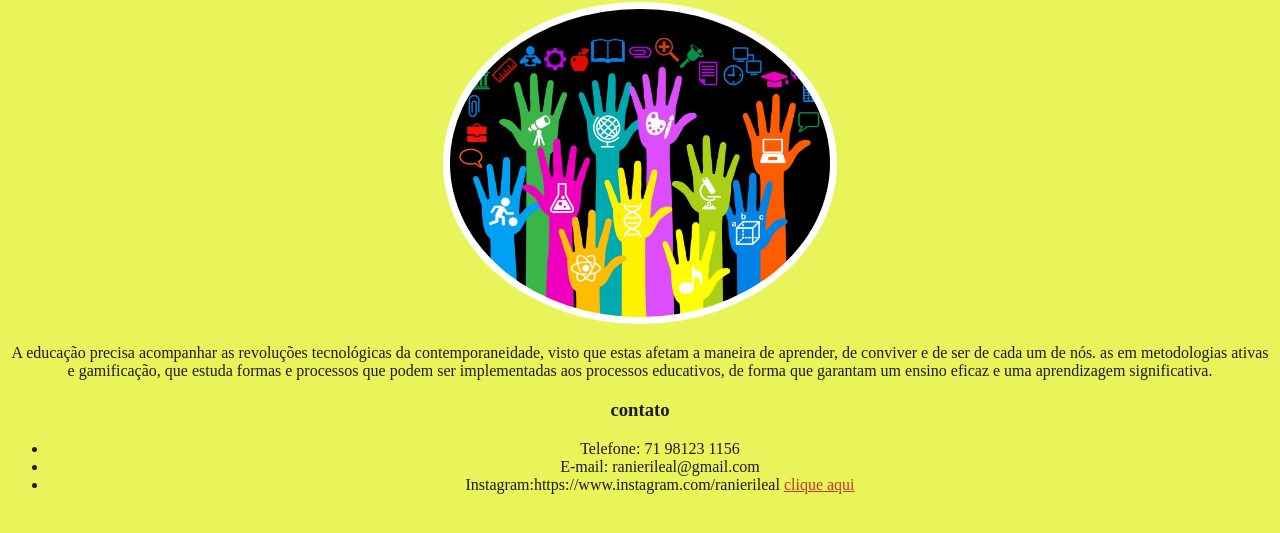
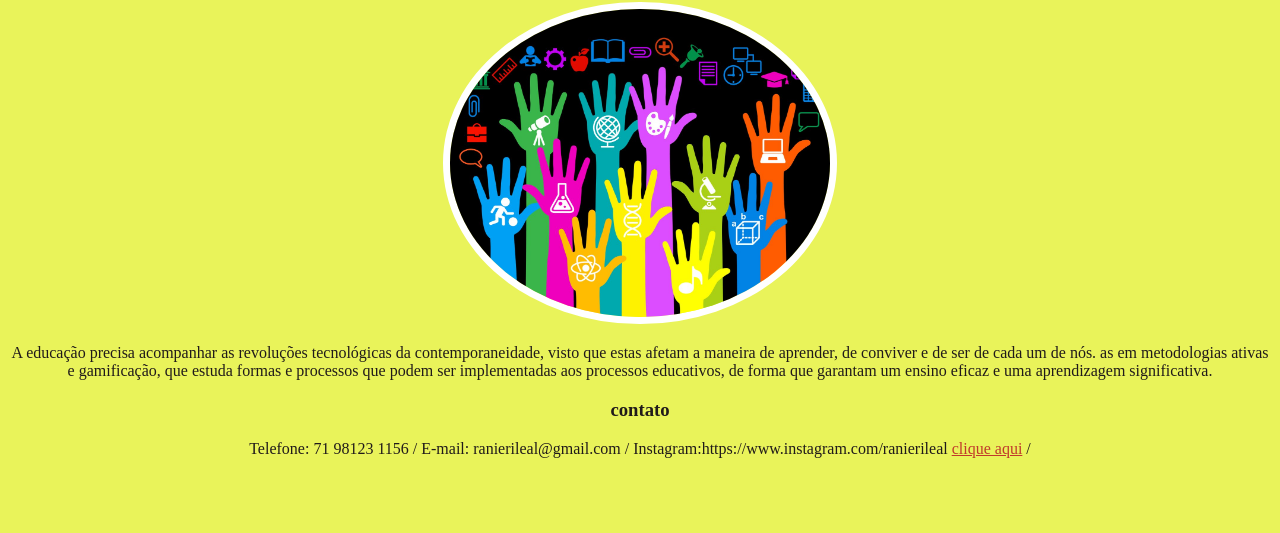
Before and after one commit to ranieri-leal/me, a plain HTML site: page index.html in a window 1280 px wide. Shown: the part 145-678 px from the top of the page. Drawn offline with Linux system fonts and the light colour scheme.

Commit message:
Realização da tarefa da #4

```diff
--- a/index.html
+++ b/index.html
@@ -19,10 +19,13 @@
                             as em metodologias ativas e gamificação, que estuda formas e processos que podem ser implementadas aos processos educativos, de forma que garantam um ensino eficaz e uma aprendizagem significativa.
                            </p>
             <h3>contato</h3>
-            <ul>
+            <ul class="lista-linha">
                 <li>Telefone: 71 98123 1156</li>
+                <li>/</li>
                 <li>E-mail: ranierileal@gmail.com</li>
+                <li>/</li>
                 <li>Instagram:https://www.instagram.com/ranierileal <a target="_blank" href="https://www.instagram.com/ranierileal">clique aqui</a></li>
+                <li>/</li>
             </ul>
 
     </header>
--- a/me.css
+++ b/me.css
@@ -15,3 +15,13 @@ body {
 a{
     color: #c0392b
 }
+.lista-linha {
+    padding-left: 0;
+    list-style: none;
+}
+.lista-linha li{
+    display: inline-block;
+}
+.cor-vermelho{
+    color:#9b59b6
+}
```
